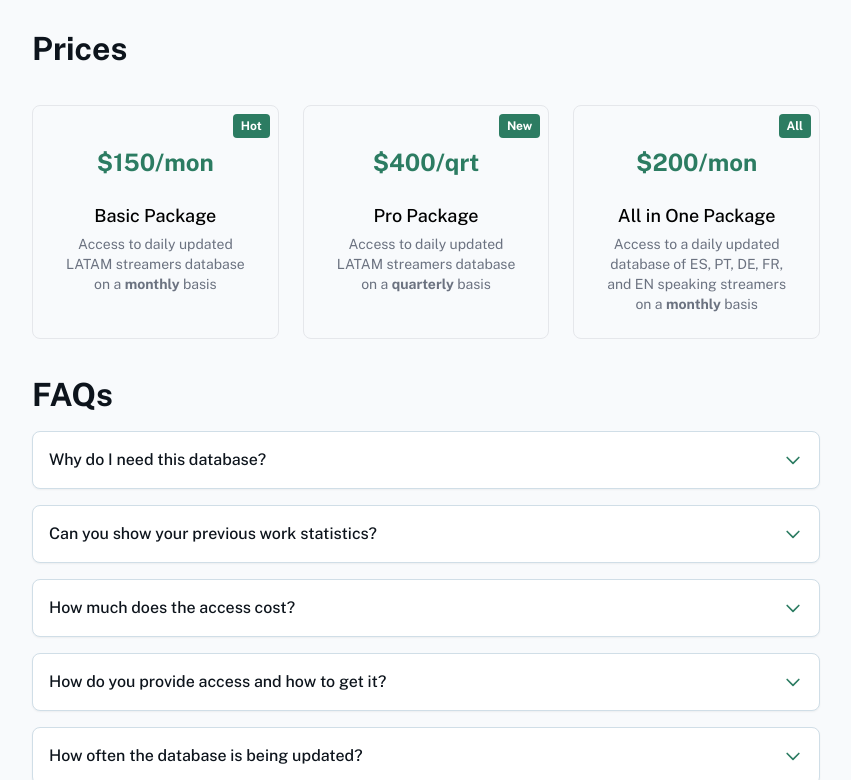
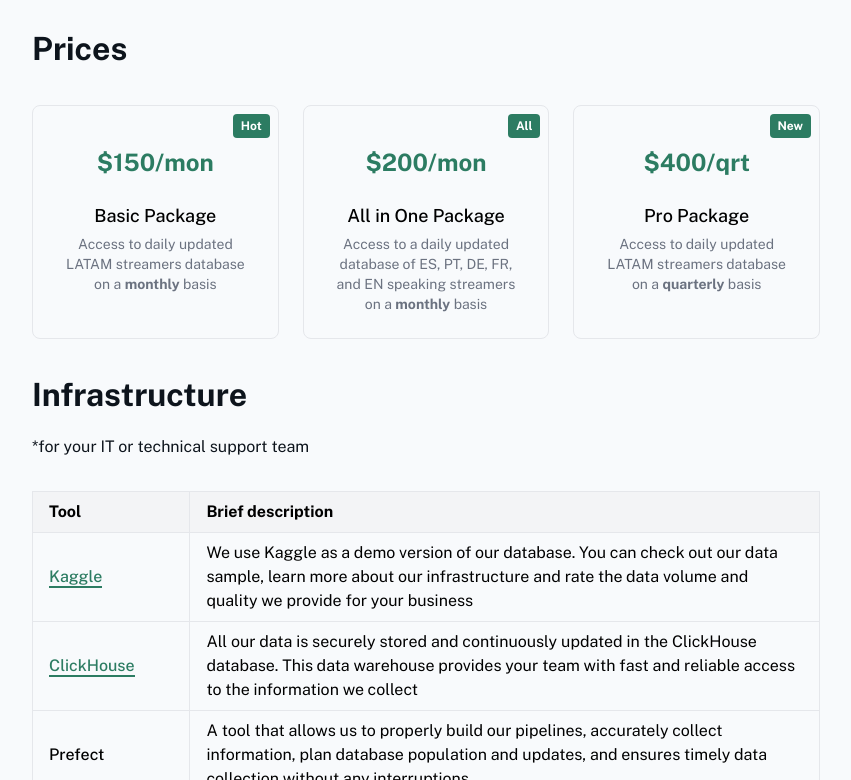
Before and after one commit to efimpolianskii/connectify, a plain HTML site: page index.html in a window 1280 px wide. Shown: the part 2020-2800 px from the top of the page, without its empty margins (214-1065 px from the left). Drawn offline with nearby package versions, Linux system fonts and the light colour scheme.

Commit message:
commit #21

```diff
--- a/index.html
+++ b/index.html
@@ -23,7 +23,7 @@
 
     <meta name="keywords" content="iGaming, Kick streamers, Latin America, traffic analytics, influencer database, streamer marketing, data subscription, gambling growth, affiliate marketing, esports influencers">
 
-    <link rel="canonical" href="https://freelancersecuador.com">
+    <link rel="canonical" href="https://connectifymedia.com">
 
     <!--Styles-->
     <style>
@@ -83,6 +83,7 @@
             <a class="block px-4 py-3 text-sm text-[#0d141c] font-medium sm:px-0 sm:py-0" href="#contact">Contact</a>
             <a class="block px-4 py-3 text-sm text-[#0d141c] font-medium sm:px-0 sm:py-0" href="#geografia">Geografia</a>
             <a class="block px-4 py-3 text-sm text-[#0d141c] font-medium sm:px-0 sm:py-0" href="#prices">Prices</a>
+            <a class="block px-4 py-3 text-sm text-[#0d141c] font-medium sm:px-0 sm:py-0" href="#infrastructure">Infrastructure</a>
             <a class="block px-4 py-3 text-sm text-[#0d141c] font-medium sm:px-0 sm:py-0" href="#faq">FAQs</a>
           </nav>
         </header>
@@ -495,6 +496,16 @@
               <p class="text-sm text-gray-500 mt-1">Access to daily updated LATAM streamers database on a <b>monthly</b> basis</p>
             </div>
 
+            <!-- Card 3 -->
+            <div class="p-6 border rounded-lg text-center relative">
+              <span class="absolute top-2 right-2 px-2 py-1 rounded text-white font-bold text-xs" style="background-color: #2c7c62;">All</span>
+              <div class="text-2xl font-bold text-[#2c7c62] mt-4">
+                $200/mon
+              </div>
+              <p class="text-lg font-medium mt-6">All in One Package</p>
+              <p class="text-sm text-gray-500 mt-1">Access to a daily updated database of ES, PT, DE, FR, and EN speaking streamers on a <b>monthly</b> basis</p>
+            </div>
+
             <!-- Card 2 -->
             <div class="p-6 border rounded-lg text-center relative">
               <span class="absolute top-2 right-2 px-2 py-1 rounded text-white font-bold text-xs" style="background-color: #2c7c62;">New</span>
@@ -505,17 +516,52 @@
               <p class="text-sm text-gray-500 mt-1">Access to daily updated LATAM streamers database on a <b>quarterly</b> basis</p>
             </div>
 
-            <!-- Card 3 -->
-            <div class="p-6 border rounded-lg text-center relative">
-              <span class="absolute top-2 right-2 px-2 py-1 rounded text-white font-bold text-xs" style="background-color: #2c7c62;">All</span>
-              <div class="text-2xl font-bold text-[#2c7c62] mt-4">
-                $200/mon
-              </div>
-              <p class="text-lg font-medium mt-6">All in One Package</p>
-              <p class="text-sm text-gray-500 mt-1">Access to a daily updated database of ES, PT, DE, FR, and EN speaking streamers on a <b>monthly</b> basis</p>
             </div>
 
-          </div>
+            <!-- Infrastructure -->
+            <div class="flex flex-wrap justify-between gap-3 p-4">
+              <h2 class="text-[#0d141c] tracking-light text-[32px] font-bold leading-tight min-w-72 scroll-mt-12" id="infrastructure">Infrastructure</h2>
+            </div>
+            <p class="text-[#0d141c] text-base font-normal leading-normal pb-3 pt-1 px-4">
+              *for your IT or technical support team
+            </p>
+
+            <div class="overflow-x-auto px-4 py-5">
+              <table class="w-full border-collapse">
+                <tbody>
+                  <!-- Row 1 -->
+                  <tr class="bg-gray-100 border-b border-gray-200">
+                    <td class="w-1/5 border border-gray-200 px-4 py-2 font-medium"><b>Tool</b></td>
+                    <td class="border border-gray-200 px-4 py-2"><b>Brief description</b></td>
+                  </tr>
+
+                  <!-- Row 2 -->
+                  <tr class="border-b border-gray-200">
+                    <td class="w-1/5 border border-gray-200 px-4 py-2 font-medium"><a href="https://www.kaggle.com/datasets/timmofeyy/kick-streamers-igaming" class="link-green">Kaggle</a></td>
+                    <td class="border border-gray-200 px-4 py-2">We use Kaggle as a demo version of our database. You can check out our data sample, learn more about our infrastructure and rate the data volume and quality we provide for your business</td>
+                  </tr>
+
+                  <!-- Row 3 -->
+                  <tr class="border-b border-gray-200">
+                    <td class="w-1/5 border border-gray-200 px-4 py-2 font-medium"><a href="http://srv575137.hstgr.cloud:8123/" class="link-green">ClickHouse</a></td>
+                    <td class="border border-gray-200 px-4 py-2">All our data is securely stored and continuously updated in the ClickHouse database. This data warehouse provides your team with fast and reliable access to the information we collect</td>
+                  </tr>
+
+                  <!-- Row 4 -->
+                  <tr class="border-b border-gray-200">
+                    <td class="w-1/5 border border-gray-200 px-4 py-2 font-medium">Prefect</td>
+                    <td class="border border-gray-200 px-4 py-2">A tool that allows us to properly build our pipelines, accurately collect information, plan database population and updates, and ensures timely data collection without any interruptions</td>
+                  </tr>
+
+                  <!-- Row 5 -->
+                  <tr class="border-b border-gray-200">
+                    <td class="w-1/5 border border-gray-200 px-4 py-2 font-medium">Jupyter</td>
+                    <td class="border border-gray-200 px-4 py-2">Here we write code to test our hypotheses, track trends, and evaluate the market overall - its needs and potential, which regions are worth targeting, and which to avoid due to low demand</td>
+                  </tr>
+
+                </tbody>
+              </table>
+            </div>
 
             <!-- FAQ -->
             <div class="flex flex-wrap justify-between gap-3 p-4">
@@ -558,7 +604,7 @@
                 </svg>
               </button>
               <div id="faq-answer-3" class="hidden px-4 pb-4 text-sm text-gray-600">
-                Our price is $200 per month for daily updated database.
+                Our prices start from $150 per month for daily updated database. You can learn more in the <a href="#prices" class="link-green">Prices</a> section.
               </div>
             </div>
             <!-- Вопрос 4 -->
@@ -594,7 +640,7 @@
                 </svg>
               </button>
               <div id="faq-answer-6" class="hidden px-4 pb-4 text-sm text-gray-600">
-                Yes, currently we are working with LATAM geos so our partners could run fully marketing SA campaigns.
+                Yes, currently we are working with LATAM geos so our partners could run fully marketing SA campaigns. Other GEOs are being developed.
               </div>
             </div>
             <!-- Вопрос 7 -->
```
